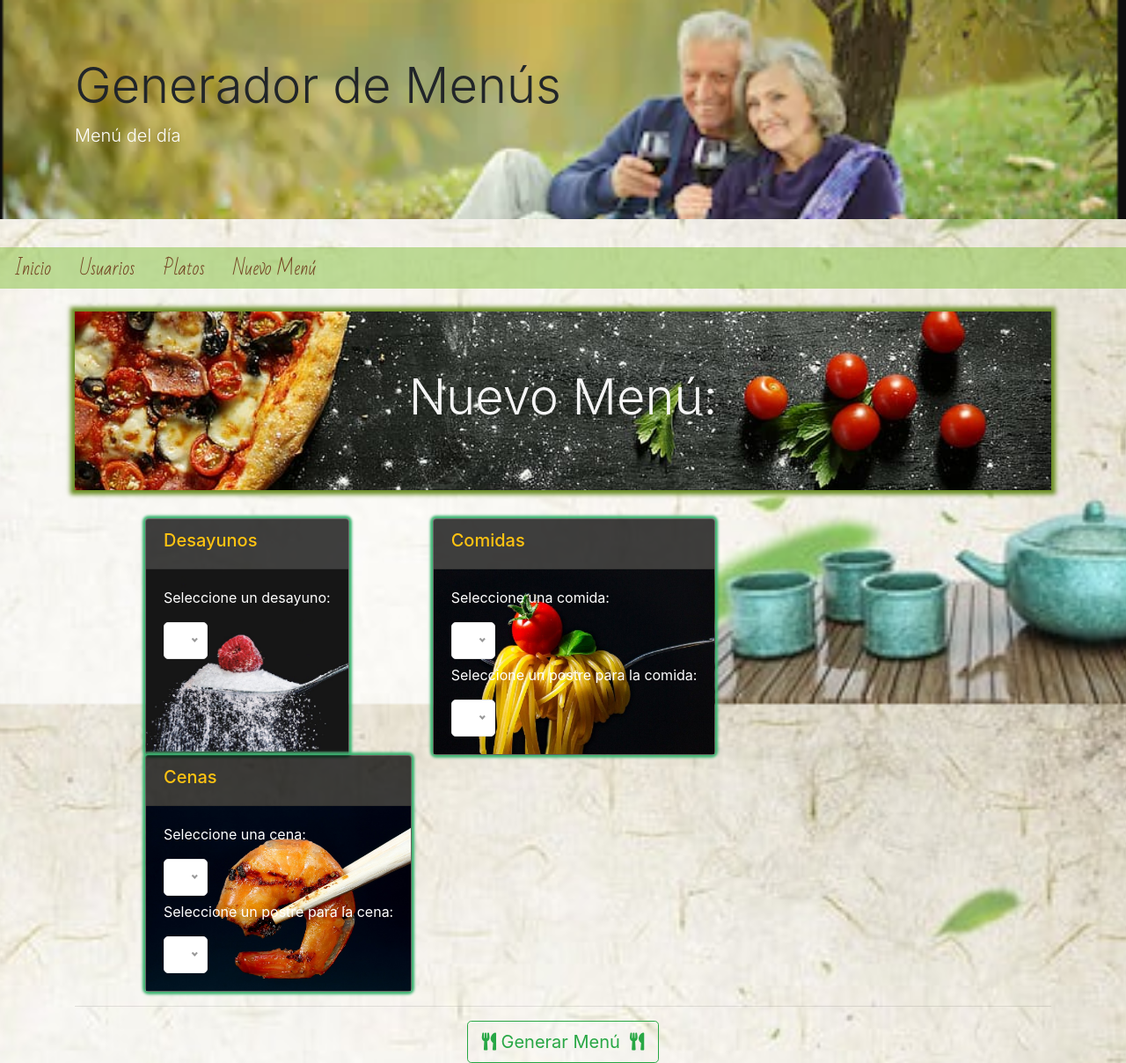
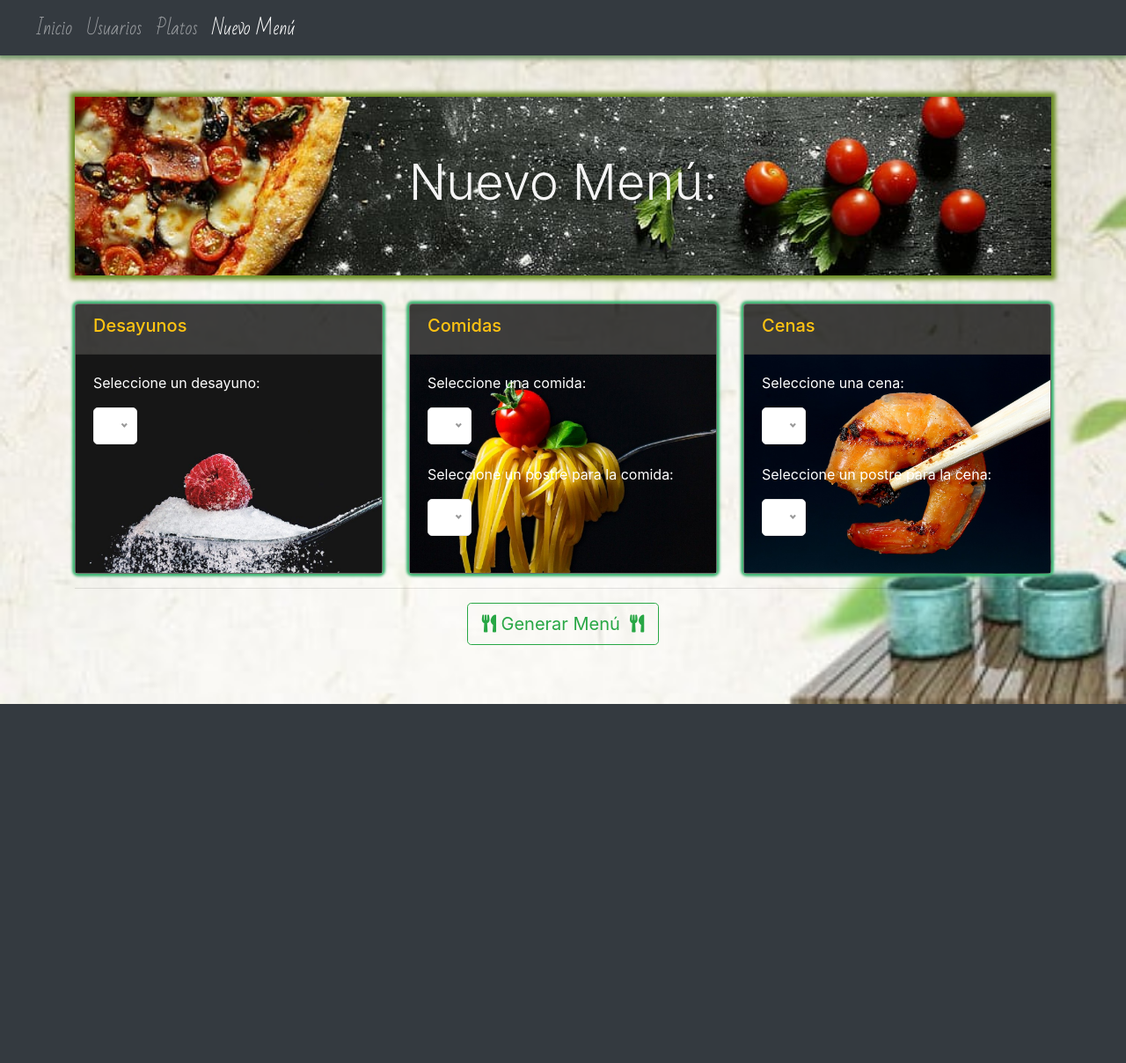
Before and after one commit to LadyAnith/generadorMenus, a Symfony app: template templates/nuevo_menu/index.html.twig in a window 1280 px wide. Shown: the whole page at 88% size. After the commit the page ends 800 px from the top, so only its background shows below. Run offline with Twig, Linux system fonts and the light colour scheme; the template is opened without the code that fills it, so the values that code supplies are empty; some libraries are stand-ins or nearby versions.

Commit message:
Agregadas mejoras de estilos en navegacion y en generacion de menus.

```diff
--- a/public/css/estilos.css
+++ b/public/css/estilos.css
@@ -1,12 +1,3 @@
-.user_info {
-    width: 100%;
-    background: rgba(0, 0, 0, 0.5);
-    position: fixed;
-    top: o;
-    padding: 5px 10px 5px;
-    text-align: right;
-    color: whitesmoke;
-}
 
 label.alergenos input{
     display: none;
@@ -26,6 +17,8 @@ label.alergenos input:checked +img{
 
 /*ESTILOS BASE*/
 
+body { padding-top: 110px; }
+
 .jumbotron{
     background-image: url('/img/captura2.png');
     background-repeat: no-repeat;
@@ -41,20 +34,18 @@ body{
 
 }
 
-.nav{
-    background-color:rgba(131, 191, 61, 0.5);
-    margin-bottom: 2%;
-
+nav {
+    box-shadow: 0px 2px 5px 2px rgb(116, 151, 107);
 }
 
-.nav a{
+nav a{
     color: #734222;
     text-decoration: none;
     font-family: 'Bad Script', cursive;
     font-size: 1.3em;
 }
 
-.nav a:hover{
+nav a:hover{
     color: gold;
     background-color:rgba(17, 86, 104, 0.637);
 }
@@ -113,3 +104,7 @@ body{
 p{
     color: white;
 }
+
+table {
+    background-color:rgba(255, 255, 255, 0.753);
+}
--- a/templates/base.html.twig
+++ b/templates/base.html.twig
@@ -2,7 +2,10 @@
 <html>
 	<head>
 		<meta charset="UTF-8">
-        <title>{% block title %}Generador Menús!!{% endblock %}</title>
+		<title>
+			{% block title %}Generador Menús!!
+			{% endblock %}
+		</title>
 		{% block stylesheets %}
 			<link rel="stylesheet" href="https://stackpath.bootstrapcdn.com/bootstrap/4.5.2/css/bootstrap.min.css" integrity="sha384-JcKb8q3iqJ61gNV9KGb8thSsNjpSL0n8PARn9HuZOnIxN0hoP+VmmDGMN5t9UJ0Z" crossorigin="anonymous">
 			<link href="https://cdnjs.cloudflare.com/ajax/libs/font-awesome/5.12.1/css/all.min.css" rel="stylesheet">
@@ -18,24 +21,13 @@
 			<script src="/js/script.js"></script>
 
 			<script type="text/javascript">
-                $(function(){
+				$(function () {
 $('.nice-select').niceSelect();
 })
 			</script>
 		{% endblock %}
 	</head>
 	<body>
-
-        {% block user_info %}
-        {% if app.user %}
-            <div class="user_info">
-                <div>
-
-                    ¡Hola  <strong>{{ app.user.username }}</strong>! <button class="btn btn-danger" ><a href="{{ path('app_logout') }}">Desconectar</a></button>
-                </div>
-            </div>
-        {% endif %}
-        {% endblock %}
 
 		{% block jumbo %}
 
@@ -47,14 +39,43 @@
 			</div>
 		{% endblock %}
 
-        {% block barraMenu %}
-        <nav class="nav">
-            <a class="nav-link active" href="{{ path('inicio') }}">Inicio</a>
-            <a class="nav-link" href="{{ path('usuarios') }}">Usuarios</a>
-            <a class="nav-link" href="{{ path('listado') }}">Platos</a>
-            <a class="nav-link" href="{{ path('nuevo_menu') }}">Nuevo Menú</a>
+        <nav class="navbar fixed-top  navbar-expand-lg navbar-dark bg-dark">
+            <a class="navbar-brand" href="#"></a>
+            <button class="navbar-toggler" type="button" data-toggle="collapse" data-target="#navbarText" aria-controls="navbarText" aria-expanded="false" aria-label="Toggle navigation">
+                <span class="navbar-toggler-icon"></span>
+            </button>
+            <div class="collapse navbar-collapse" id="navbarText">
+                <ul class="navbar-nav mr-auto">
+                    <li class="nav-item">
+                        <a class="nav-link {% block menu_inicio %}{% endblock %}" href="{{ path('inicio') }}">Inicio</a>
+                    </li>
+
+                    <li class="nav-item">
+                        <a class="nav-link {% block menu_usuarios %}{% endblock %}" href="{{ path('usuarios') }}">Usuarios</a>
+                    </li>
+                    <li class="nav-item">
+                        <a class="nav-link {% block menu_platos %}{% endblock %}" href="{{ path('listado') }}">Platos</a>
+                    </li>
+                    <li class="nav-item">
+                        <a class="nav-link {% block menu_nuevo %}{% endblock %}" href="{{ path('nuevo_menu') }}">Nuevo Menú</a>
+                    </li>
+                </ul>
+                <span class="navbar-text">
+                    {% if app.user %}
+                        <div class="user_info">
+                            <div>
+                                ¡Hola
+                                <strong>{{ app.user.username }}</strong>!
+                                <button class="btn btn-danger" onclick="location.href='{{ path('app_logout') }}';">
+                                    Desconectar <i class="fas fa-power-off"></i>
+                                </button>
+                            </div>
+                        </div>
+                    {% endif %}
+                </span>
+            </div>
         </nav>
-         {% endblock %}
+
         {% block mensajesFlash %}
 			<!-- Mensajes FLASH! sólo se ven una vez al cargar la pagina cuando existe su valor -->
 			{% for message in app.flashes('info') %}
--- a/templates/inicio/index.html.twig
+++ b/templates/inicio/index.html.twig
@@ -1,6 +1,8 @@
 {% extends 'base.html.twig' %}
 
 {% block title %}Hello InicioController!{% endblock %}
+
+{% block menu_inicio %}active{% endblock %}
 
 {% block body %}
 <style>
--- a/templates/nuevo_menu/index.html.twig
+++ b/templates/nuevo_menu/index.html.twig
@@ -1,6 +1,10 @@
 {% extends 'base.html.twig' %}
 
 {% block title %}Nuevo Menú{% endblock %}
+
+{% block menu_nuevo %}active{% endblock %}
+
+{% block jumbo %}{% endblock %}
 
 {% block body %}
 	<div class="container">
@@ -11,79 +15,97 @@
 		</div>
 		<form action="/generarMenu" method="post">
 			<div class="row">
-                <div class="card offset-1">
+
+				<div class="col-sm-4">
+					<div class="card">
 						<div class="card-header">
 							<h5>Desayunos</h5>
 						</div>
 						<div class="card-body" id="desa">
+							<div class="form-group">
 								<p class="card-text">Seleccione un desayuno:</p>
-                        <div class="form-group">
-                            <select class="nice-select" name="desayuno" >
+								<select class="nice-select" name="desayuno">
 									{% for platoDesayuno in platosDesayuno %}
 										<option value="{{ platoDesayuno.id }}">{{ platoDesayuno.nombre }}</option>
 									{% endfor %}
 								</select>
 							</div>
+							<br/>
+							<br/>
+							<br/>
+							<br/>
+							<br/>
+							<br/>
+							<br/>
+						</div>
 					</div>
 				</div>
 
-                <div class="card offset-1">
+				<div class="col-sm-4">
+					<div class="card">
 						<div class="card-header">
 							<h5>Comidas</h5>
 						</div>
 						<div class="card-body" id="comida">
+							<div class="form-group">
 								<p class="card-text">Seleccione una comida:</p>
-                        <div class="form-group">
-                            <select class="nice-select" name="comida" >
+								<select class="nice-select" name="comida">
 									{% for platoComida in platosComida %}
 										<option value="{{ platoComida.id }}">{{ platoComida.nombre }}</option>
 									{% endfor %}
 								</select>
-                        </div>
 								<br/>
 								<br/>
+							</div>
+							<div class="form-group">
 								<p class="card-text">Seleccione un postre para la comida:</p>
-                        <div class="form-group">
-                            <select class="nice-select" name="postreComida" >
+								<select class="nice-select" name="postreComida">
 									{% for platoPostre in platosPostre %}
-                                <option  value="{{ platoPostre.id }}">{{ platoPostre.nombre }}</option>
+										<option value="{{ platoPostre.id }}">{{ platoPostre.nombre }}</option>
 									{% endfor %}
 								</select>
+								<br/>
+								<br/>
+							</div>
 						</div>
 					</div>
 				</div>
 
-                <div class="card offset-1">
+				<div class="col-sm-4">
+					<div class="card">
 						<div class="card-header">
 							<h5>Cenas</h5>
 						</div>
 						<div class="card-body" id="cena">
+							<div class="form-group">
 								<p class="card-text">Seleccione una cena:</p>
-                        <div class="form-group">
-                            <select class="nice-select" name="cena" >
+								<select class="nice-select" name="cena">
 									{% for platoCena in platosCena %}
 										<option value="{{ platoCena.id }}">{{ platoCena.nombre }}</option>
 									{% endfor %}
 								</select>
-                        </div>
 								<br/>
 								<br/>
+							</div>
+							<div class="form-group">
 								<p class="card-text">Seleccione un postre para la cena:</p>
-                        <div class="form-group">
-                            <select class="nice-select" name="postreCena" >
+								<select class="nice-select" name="postreCena">
 									{% for posteCena in platosPostre %}
 										<option value="{{ posteCena.id }}">{{ posteCena.nombre }}</option>
 									{% endfor %}
 								</select>
+								<br/>
+								<br/>
 							</div>
 						</div>
 					</div>
-                <div class="container">
+				</div>
+			</div>
 			<hr/>
-                </div>
 			<div class="container text-center">
-                    <button type="submit" class="btn btn-outline-success btn-lg"><i class="fas fa-utensils"></i>&nbsp;Generar Menú &nbsp;<i class="fas fa-utensils"></i></button>
-                </div>
+				<button type="submit" class="btn btn-outline-success btn-lg">
+					<i class="fas fa-utensils"></i>&nbsp;Generar Menú &nbsp;<i class="fas fa-utensils"></i>
+				</button>
 			</div>
 		</form>
 	</div>
--- a/templates/platos/index.html.twig
+++ b/templates/platos/index.html.twig
@@ -1,4 +1,6 @@
 {% extends 'base.html.twig' %}
+
+{% block menu_platos %}active{% endblock %}
 
 {% block jumbo %}
 
--- a/templates/usuarios/index.html.twig
+++ b/templates/usuarios/index.html.twig
@@ -1,4 +1,6 @@
 {% extends 'base.html.twig' %}
+
+{% block menu_usuarios %}active{% endblock %}
 
  {% block jumbo %}
 
```
Lines whose indentation alone changed are shown as unchanged.
